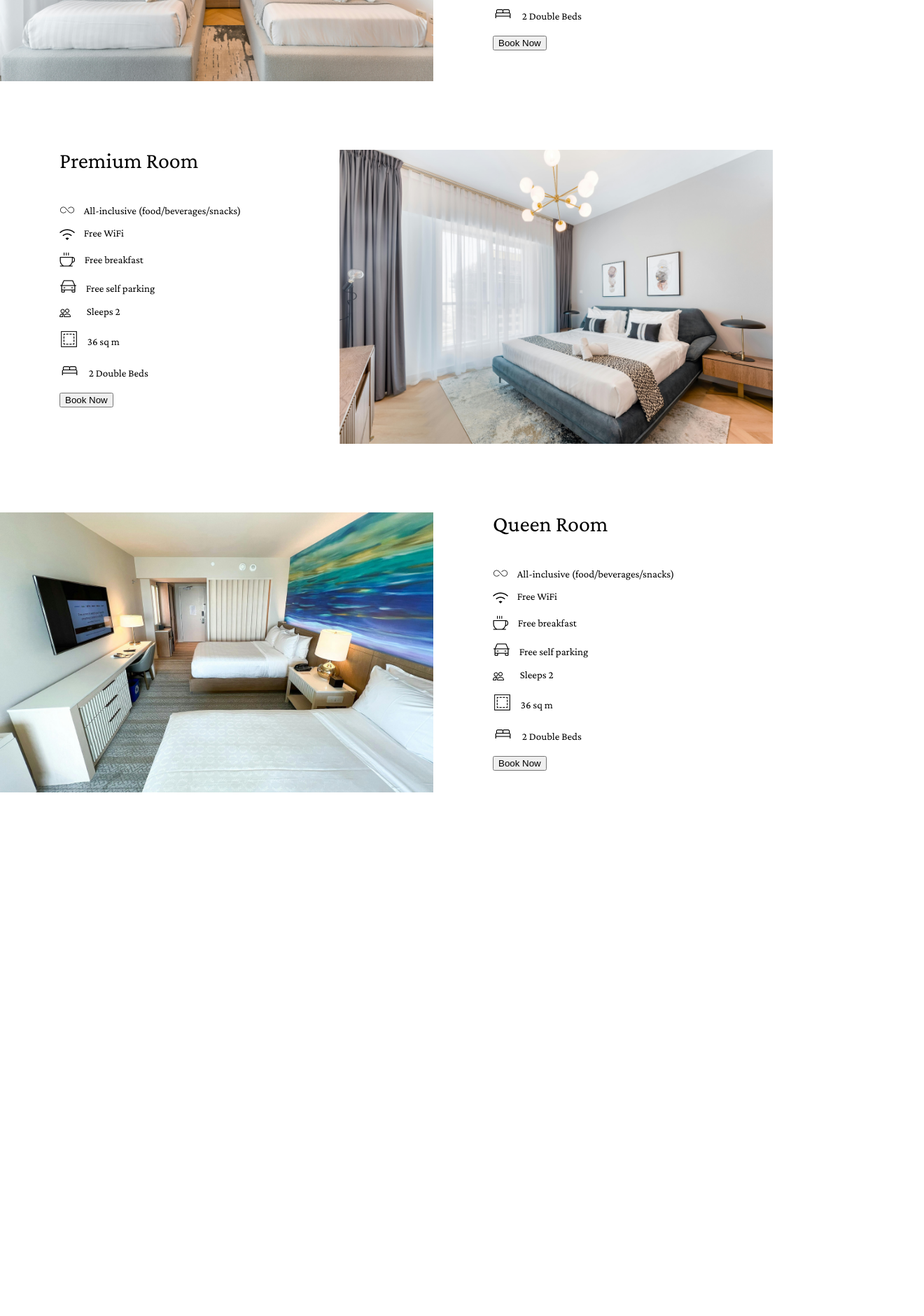
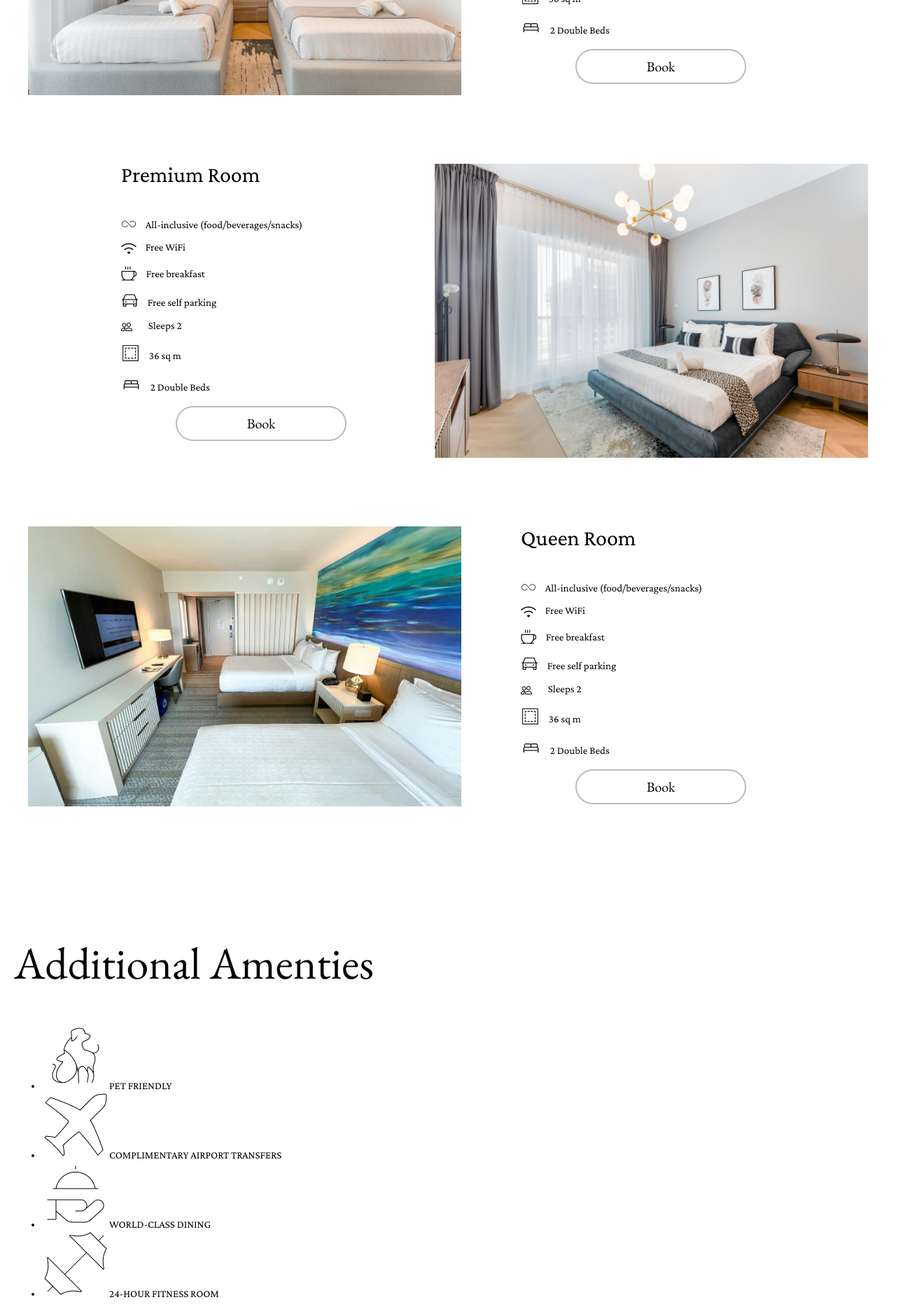
Before and after one commit to ShanemelAsuncion/Paraiso, a React (Create React App) app in the folder webapp/: page /rooms in a window 1280 px wide. Shown: the part 600-2480 px from the top of the page at 70% size, 1320 px wide, since content can reach past the window. Before the commit the page ends 1871 px from the top, so only its background shows below. Built offline with nearby package versions, Linux system fonts and the light colour scheme; a web font is replaced by a local one.

Commit message:
update Rooms page

```diff
--- a/webapp/src/components/styles.jsx
+++ b/webapp/src/components/styles.jsx
@@ -2,11 +2,11 @@ export const Colors = {
     darkGreen : '#0D1F14',
     neutral : '#BCBCBC',
     bg: '#F6F6F6',
-
-}
+    black: '#000000',
+};
 
 export const Spacing = {
-    xl: "70px",
+    xl: "100px",
     lg: "50px",
     md: "20px",
     sm: "10px",
@@ -16,10 +16,11 @@ export const Spacing = {
 export const FontSize = {
     lg: "50px",
     md: "30px",
+    smC: "24",
     sm: "20px",
     xs: "15px",
 };
 
-export default function Button({ children }) {
-    return <button>{children}</button>;
-  }
+export const FontFamily = {
+    button: 'EB Garamond',
+};
--- a/webapp/src/pages/rooms/Rooms.css
+++ b/webapp/src/pages/rooms/Rooms.css
@@ -1,5 +1,14 @@
 @import url('https://fonts.googleapis.com/css2?family=EB+Garamond:ital,wght@0,400..800;1,400..800&family=Mate:ital@0;1&display=swap');
 @import url('https://fonts.googleapis.com/css2?family=Crimson+Pro:ital,wght@0,200..900;1,200..900&family=EB+Garamond:ital,wght@0,400..800;1,400..800&family=Mate:ital@0;1&display=swap');
+
+.rooms-page {
+    padding: 20px;
+    max-width: 100vw;
+    margin: 0 auto;
+    box-sizing: border-box;
+    overflow-x: hidden;
+}
+
 
 .navbar-container {
     display: flex;
@@ -9,20 +18,26 @@
 
 .logo {
     width: 96px;
-    height: 70px; /* fixed height for better layout */
-    margin-right: 20px; /* Adds space between logo and navbar */
+    height: 70px;
 }
 
 .room:nth-child(odd) .roomDescription {
-    order: 2; /* Reorder for odd rows to place description to the right */
+    order: 2;
 }
 
 .room:nth-child(even) .roomDescription {
-    order: 1; /* Reorder for even rows to place description to the left */
+    order: 1;
+    margin-left: auto;
+    max-width: 400px;
 }
 
 .room:nth-child(even) .roomImg {
-    order: 2; /* Reorder for even rows to place image to the right */
+    order: 2;
+    margin-left: auto;
+    width: 619px;
+    height: auto;
+    padding: 79px 0;
+    margin-top: -100px;
 }
 
 h1 {
@@ -50,34 +65,31 @@ li {
     font-size: 15px;
 }
 
-/* Container for the entire rooms section */
 .rooms-container {
     display: flex;
     flex-direction: column;
-    align-items: flex-start; /* Aligns items to the start of the container */
+    align-items: flex-start;
     padding: 20px;
 }
 
 .room {
     display: flex;
     flex-direction: row;
-    margin-bottom: 40px; /* Space between each room block */
-    width: 100%; /* Ensures the room container takes full width */
+    margin-bottom: 40px;
+    width: 100%;
 }
 
-/* Ensures image size and padding */
 .roomImg {
-    width: 619px; /* Adjust the size as needed */
+    width: 619px;
     height: auto;
     padding: 79px 0;
     margin-top: -100px;
 
 }
 
-/* Ensures description alignment and max width */
 .roomDescription {
-    max-width: 400px; /* Adjust as needed */
-    flex: 1; /* Ensures description takes up available space */
+    max-width: 400px;
+    flex: 1;
     padding-left: 85px;
     margin-top: -50px;
 }
@@ -88,8 +100,8 @@ li {
 }
 
 .roomDescription ul li img {
-    margin-right: 10px; /* Space between icon and text */
-    margin-top: 10px; /* Adjust this value to move the icons down */
+    margin-right: 10px;
+    margin-top: 10px;
     transform: translateY(5px);
 
 }
@@ -99,5 +111,5 @@ li {
 }
 
 .roomDescription ul li img.userIcon {
-    margin-right: 20px; /* Adjust this value to move the userIcon further right */
+    margin-right: 20px;
 }
--- a/webapp/src/pages/rooms/Rooms.js
+++ b/webapp/src/pages/rooms/Rooms.js
@@ -12,11 +12,16 @@ import infinityIcon from '../../assets/icons/infinite.png';
 import bedIcon from '../../assets/icons/material-symbols-light_bed-outline.png';
 import carIcon from '../../assets/icons/ph_car-light.png';
 import wifiIcon from '../../assets/icons/wifi.png';
-import Button from '../../components/styles';
+import Button from '../../components/Button';
+import petIcon from '../../assets/icons/pet.png'
+import foodIcon from '../../assets/icons/food.png'
+import gymIcon from '../../assets/icons/guidance_gym.png'
+import planeIcon from '../../assets/icons/guidance_plane.png'
+import starsIcon from '../../assets/review stars.png'
 
 function Rooms() {
     return (
-        <div>
+        <div className='rooms-page'>
             <div className="navbar-container">
                 <img src={logo} alt="Logo" className="logo" />
                 <Navbar />
@@ -36,7 +41,7 @@ function Rooms() {
                             <li><img src={sizeIcon} alt="Room Size" /> 36 sq m</li>
                             <li><img src={bedIcon} alt="Bed" /> 2 Double Beds</li>
                         </ul>
-                        <Button>Book Now</Button>
+                        <Button>Book</Button>
                     </div>
                 </div>
                 <div className="room">
@@ -52,7 +57,7 @@ function Rooms() {
                             <li><img src={sizeIcon} alt="Room Size" /> 36 sq m</li>
                             <li><img src={bedIcon} alt="Bed" /> 2 Double Beds</li>
                         </ul>
-                        <Button>Book Now</Button>
+                        <Button>Book</Button>
                     </div>
                 </div>
                 <div className="room">
@@ -68,10 +73,35 @@ function Rooms() {
                             <li><img src={sizeIcon} alt="Room Size" /> 36 sq m</li>
                             <li><img src={bedIcon} alt="Bed" /> 2 Double Beds</li>
                         </ul>
-                        <Button>Book Now</Button>
+                        <Button>Book </Button>
                     </div>
                 </div>
             </div>
+            <h1>Additional Amenties</h1>
+            <ul>
+                <li><img src={petIcon} alt="Pet Icon"/>PET FRIENDLY</li>
+                <li><img src={planeIcon} alt="Plane Icon"/>COMPLIMENTARY AIRPORT
+                TRANSFERS</li>
+                <li><img src={foodIcon} alt="Food Icon"/>WORLD-CLASS DINING</li>
+                <li><img src={gymIcon} alt="Gym Icon"/>24-HOUR FITNESS ROOM</li>
+            </ul>
+            <h1>Latest Reviews</h1>
+            <li><img src={starsIcon} alt='Stars Icon'/>
+                “Maecenas eu erat nibh. In rhoncus eget lectus in tempor. Vivamus et risus quis est interdum lobortis ac et lectus. Mauris nec libero sem. Nulla fermentum auctor ipsum, cursus ultricies turpis sagittis vitae. Nam pellentesque eros sit amet diam mattis, various ultrices arcu volutpat. Suspendisse sit amet turpis ac arcu egestas aliquam.”
+                - Roger K. Wallace
+            </li>
+            <li><img src={starsIcon} alt='Stars Icon'/>
+                “Maecenas eu erat nibh. In rhoncus eget lectus in tempor. Vivamus et risus quis est interdum lobortis ac et lectus. Mauris nec libero sem. Nulla fermentum auctor ipsum, cursus ultricies turpis sagittis vitae. Nam pellentesque eros sit amet diam mattis, various ultrices arcu volutpat. Suspendisse sit amet turpis ac arcu egestas aliquam.”
+                - Roger K. Wallace
+            </li>
+            <li><img src={starsIcon} alt='Stars Icon'/>
+                “Maecenas eu erat nibh. In rhoncus eget lectus in tempor. Vivamus et risus quis est interdum lobortis ac et lectus. Mauris nec libero sem. Nulla fermentum auctor ipsum, cursus ultricies turpis sagittis vitae. Nam pellentesque eros sit amet diam mattis, various ultrices arcu volutpat. Suspendisse sit amet turpis ac arcu egestas aliquam.”
+                - Roger K. Wallace
+            </li>
+            <li><img src={starsIcon} alt='Stars Icon'/>
+                “Maecenas eu erat nibh. In rhoncus eget lectus in tempor. Vivamus et risus quis est interdum lobortis ac et lectus. Mauris nec libero sem. Nulla fermentum auctor ipsum, cursus ultricies turpis sagittis vitae. Nam pellentesque eros sit amet diam mattis, various ultrices arcu volutpat. Suspendisse sit amet turpis ac arcu egestas aliquam.”
+                - Roger K. Wallace
+            </li>
         </div>
     );
 }
```
Also changed, not shown: webapp/src/App.js (+12 -0 lines).
